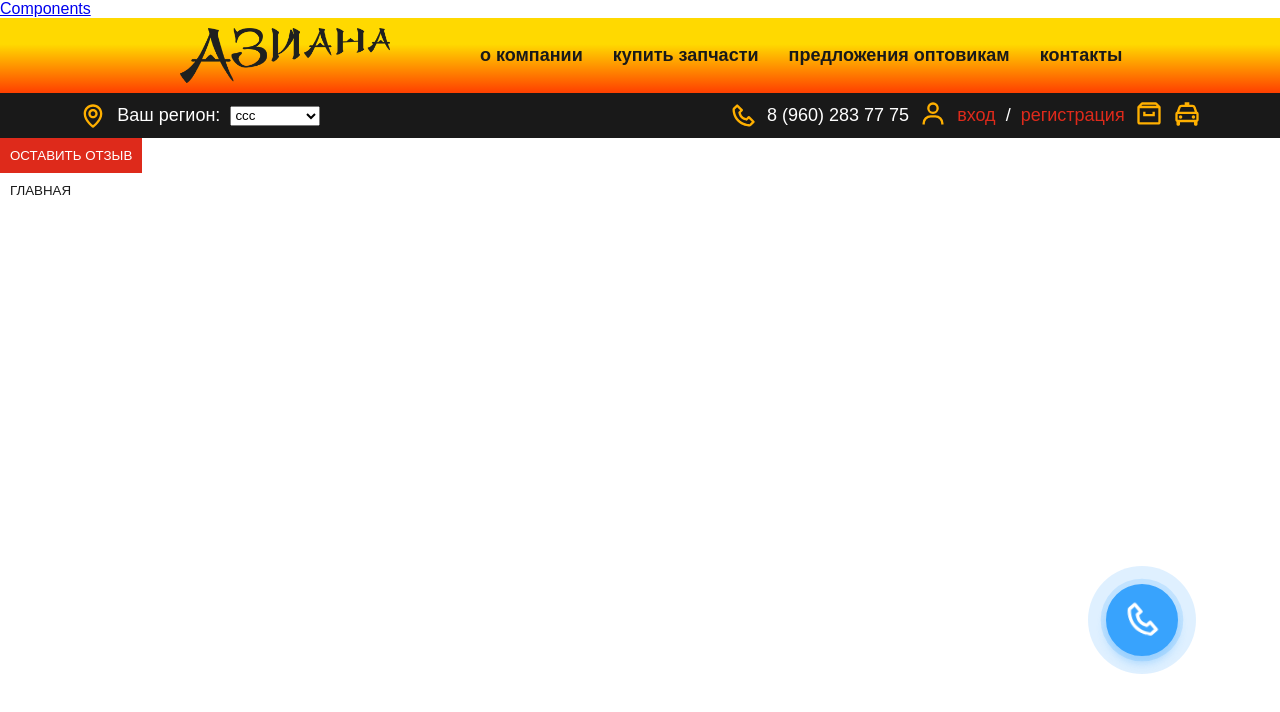
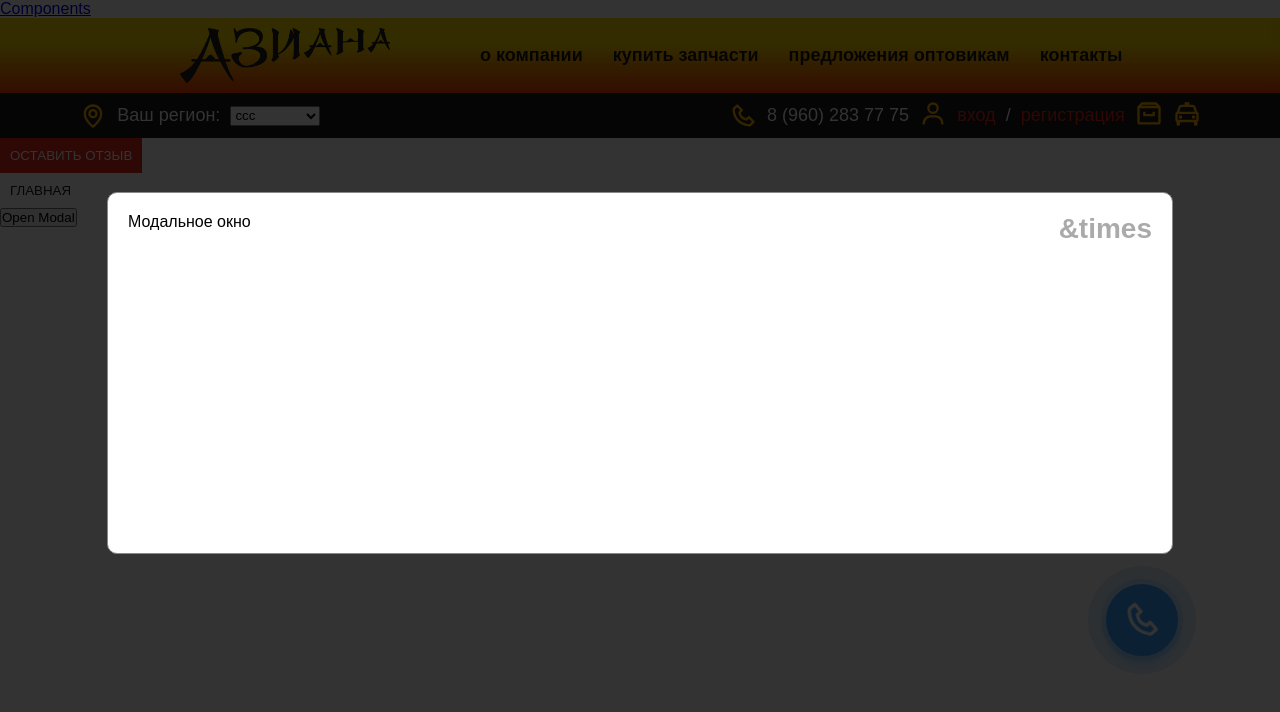
Before and after one commit to asianaauto/asiana.frontend, a React (Create React App) app: page /components in a window 1280 px wide. Shown: the top 712 px of the page. Built offline with nearby package versions, Linux system fonts and the light colour scheme.

Commit message:
Region selection modal

```diff
--- /dev/null
+++ b/src/components/RegionSelectionModal/RegionSelectionModal.scss
@@ -0,0 +1,27 @@
+.modal {
+  position: fixed;
+  z-index: 100000;
+  left: 0;
+  top: 0;
+  width: 100%;
+  height: 100%;
+  overflow: auto;
+  background-color: rgba(0, 0, 0, 0.8);
+}
+
+.modal-content {
+  background-color: white;
+  margin: 15% auto;
+  padding: 20px;
+  border: 1px solid #888;
+  width: 80%;
+  min-height: 40%;
+  border-radius: 10px;
+}
+
+.close {
+  color: #aaa;
+  float: right;
+  font-size: 28px;
+  font-weight: bold;
+}
--- /dev/null
+++ b/src/components/RegionSelectionModal/RegionSelectionModal.tsx
@@ -0,0 +1,22 @@
+import React, { FC } from 'react';
+import './RegionSelectionModal.scss';
+
+interface IExternalProps {}
+
+interface IProps extends IExternalProps {}
+
+const RegionSelectionModal: FC<IProps> = () => {
+  return (
+    <div>
+      <button className="myBtn"> Open Modal </button>
+      <div className="modal">
+        <div className="modal-content">
+          <span className="close"> &times </span>
+          <p>Модальное окно</p>
+        </div>
+      </div>
+    </div>
+  );
+};
+
+export default RegionSelectionModal;
--- a/src/pages/Components/Components.tsx
+++ b/src/pages/Components/Components.tsx
@@ -4,6 +4,7 @@ import Header from '../../components/Header/Header';
 import SubHeader from '../../components/SubHeader/SubHeader';
 import FloatingButton from '../../components/FloatingButton/FloatingButton';
 import DropdownMenu from '../../components/DropdownMenu/DropdownMenu';
+import RegionSelectionModal from '../../components/RegionSelectionModal/RegionSelectionModal';
 import { COLORS } from '../../constants';
 
 interface IExternalProps {}
@@ -32,6 +33,7 @@ const Components: FC<IProps> = () => {
       <FloatingButton />
       <br />
       <DropdownMenu label="Главная" navs={navs} />
+      <RegionSelectionModal />
     </div>
   );
 };
```
Also changed, not shown: 1 other file (tests, documents, lock files or other folders).
